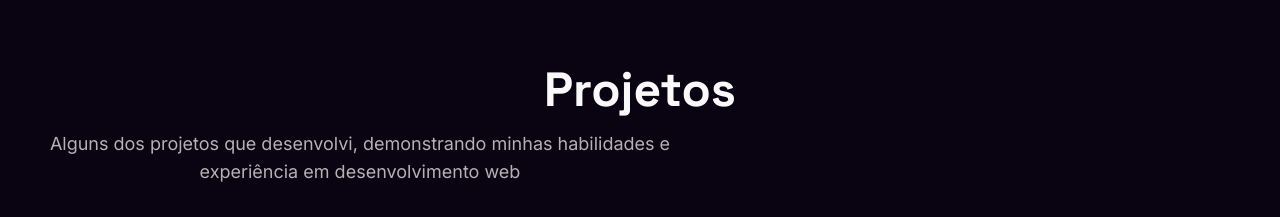
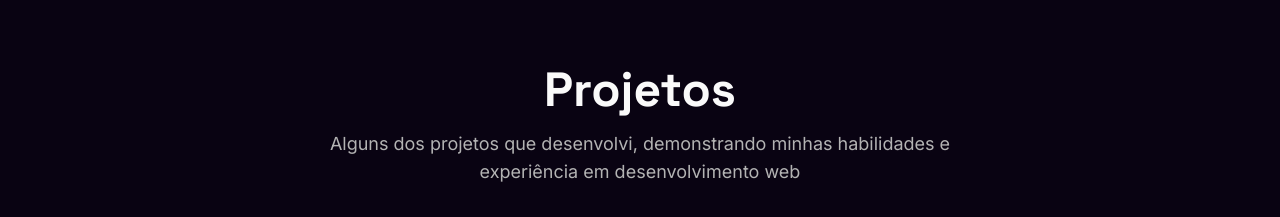
Before and after one commit to camilafbc/portfolio, a Next.js app: page / in a window 1280 px wide. Shown: the part 2800-3017 px from the top of the page. Built offline with nearby package versions, Linux system fonts and the light colour scheme.

Commit message:
build: atualiza react2shell para corrigir problema de vulnerabilidade

```diff
--- a/package.json
+++ b/package.json
@@ -15,7 +15,7 @@
     "clsx": "^2.1.1",
     "lucide-react": "^0.562.0",
     "motion": "^12.23.26",
-    "next": "15.1.7",
+    "next": "15.1.11",
     "react": "^19.0.0",
     "react-dom": "^19.0.0",
     "tailwind-merge": "^3.4.0",
--- a/src/components/projects/projects.tsx
+++ b/src/components/projects/projects.tsx
@@ -23,7 +23,7 @@ export const Projects = () => {
           <h2 className="text-center text-3xl md:text-4xl lg:text-5xl font-bold mb-4 font-space text-foreground">
             Projetos
           </h2>
-          <p className="mb-8 text-foreground-muted max-w-2xl text-center text-sm lg:text-lg">
+          <p className="mb-8 text-foreground-muted max-w-2xl text-center text-sm lg:text-lg mx-auto">
             Alguns dos projetos que desenvolvi, demonstrando minhas habilidades
             e experiência em desenvolvimento web
           </p>
```
Also changed, not shown: 1 other file (tests, documents, lock files or other folders).
